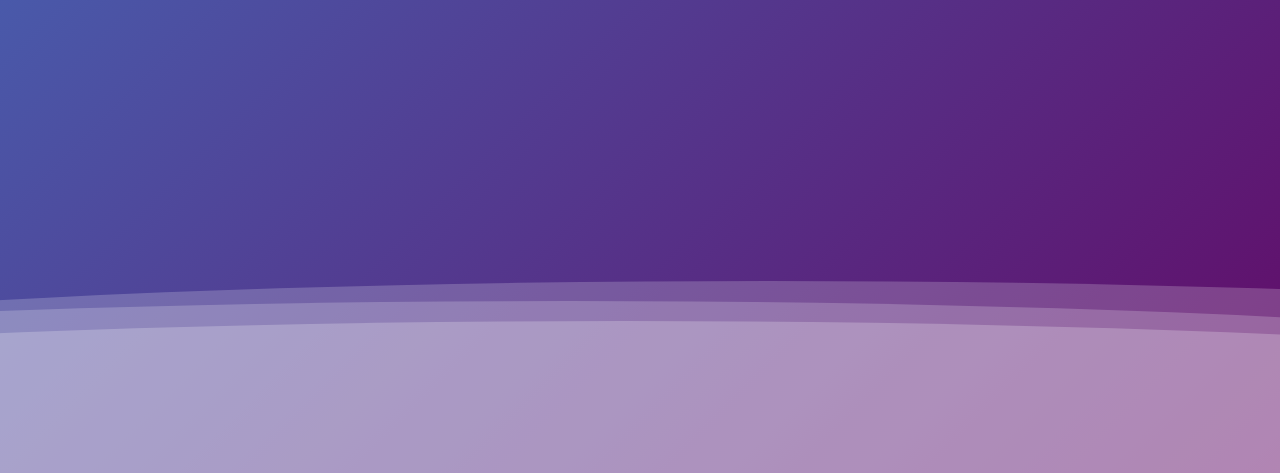
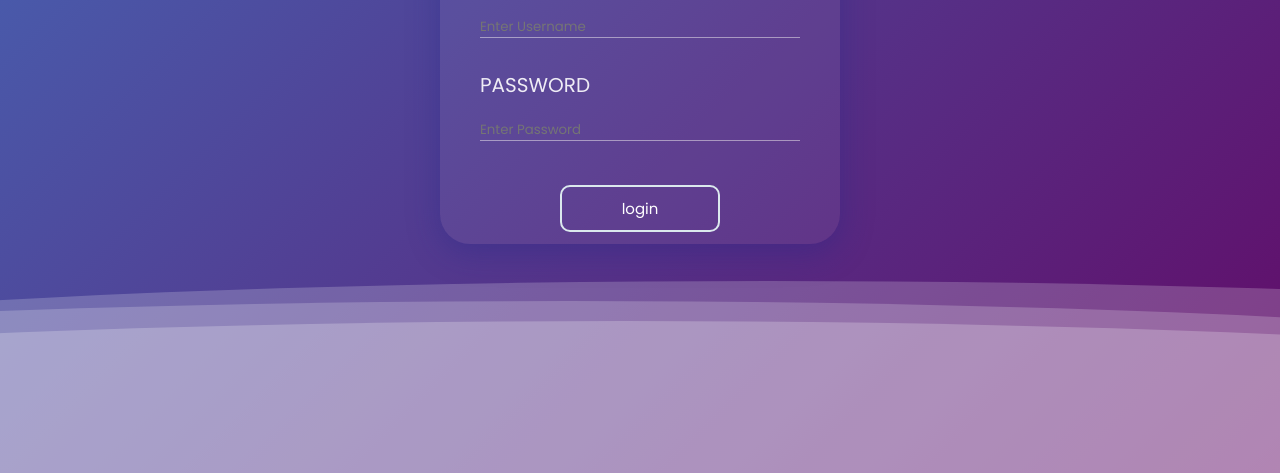
Before and after one commit to loveleypra/unicorn, a plain HTML site: page index.html in a window 1280 px wide. Shown: the part 327-800 px from the top of the page. Drawn offline with Linux system fonts and the light colour scheme.

Commit message:
Update login.css

```diff
--- a/login.css
+++ b/login.css
@@ -1,50 +1,11 @@
-input[type=text] {
-    width:50%;
-    padding: 12px 20px;
-    margin: 8px 0;
-    display: inline-block;
-    border: 1px solid #ccc;
-    border-radius: 10px;
-  }
-  input[type=password] {
-    width:50%;
-    padding: 12px 20px;
-    margin: 8px 0;
-    display: inline-block;
-    border: 1px solid #ccc;
-    border-radius: 10px;
-  }
-  .container{
-    text-align: center;
-  }
-  input[type=button]{
-    padding: 15px 25px;
-    background: transparent;
-    color:white;
-    font-size: 15px ;
-    border: 2px solid #dbe9ed;
-    border-radius: 10px;
-  }
-  span{
-    margin-left: 30px;
-  }
-  input[type=button]:hover {
-    background-color:rgb(229, 221, 221);
-    color: rgb(71, 168, 216);
-  }
-  img{
-    text-align: center;
-    position:relative;
-    bottom: 45px;
-    width:300px;
-  border-radius:56%;
-  box-shadow:0 4px 8px 0 rgba(0, 0, 0,2), 0 6px 20px 0 rgba(0, 1, 0,2);
-  }
-  .container {
-    padding: 16px;
-    position: relative;
-    top: 95px;
-  }
+@import url('https://fonts.googleapis.com/css2?family=Poppins&display=swap');
+
+*{
+  margin: 0%;
+  padding:0;
+  box-sizing: border-box;
+  font-family: 'Poppins', sans-serif;
+}
  body {
   margin: auto;
   font-family: -apple-system, sans-serif;
@@ -53,6 +14,13 @@ input[type=text] {
   animation: gradient 15s ease infinite;
   background-size: 400% 400%;
   background-attachment: fixed;
+}
+body{
+  height: 100vh;
+  width: 100%;
+  display: flex;
+  justify-content: center;
+  align-items: center;
 }
 
 @keyframes gradient {
@@ -114,3 +82,53 @@ input[type=text] {
       transform: translateX(1);
   }
 }
+
+form{
+  width: 25rem;
+  display: flex;
+  flex-direction: column;
+  background:rgba(255,255, 255,0.06);
+  box-shadow: 0 8px 32px 0 rgba(31,38,135,.37);
+  border-radius: 30px;
+  border-left: 1px soild rgba(255,255,255,.3);
+  border-top: 1px soild rgba(255,255,255,.3);
+}
+h1{
+  text-align: center;
+  color: white;
+  text-shadow: 2px 2px 4px rgba(0,0, 0,0.02);
+  letter-spacing: 3px;
+  opacity: .8;
+  margin-bottom:4%;
+}
+label{
+  font-size: 20px;
+  color: white;
+  margin-left: 10%;
+  text-shadow: 2px 2px 4px rgba(0,0, 0,0.02);
+  opacity: .9;
+}
+input[type=text],[type=password]{
+  width: 80%;
+  margin: 5% auto;
+  margin-bottom: 8%;
+  border: none;
+  outline: none;
+  background: transparent;
+  color: white;
+  border-bottom: 1px solid rgba(245, 242, 242, 0.5);
+}
+input[type=button]{
+  width: 40%;
+  padding: 10px;
+  margin: 3% auto;
+  background: transparent;
+  color:white;
+  font-size: 15px ;
+  border: 2px solid #dbe9ed;
+  border-radius: 10px;
+}
+input[type=button]:hover{
+  background-color:rgb(229, 221, 221);
+  color: rgb(71, 168, 216);
+}
```
